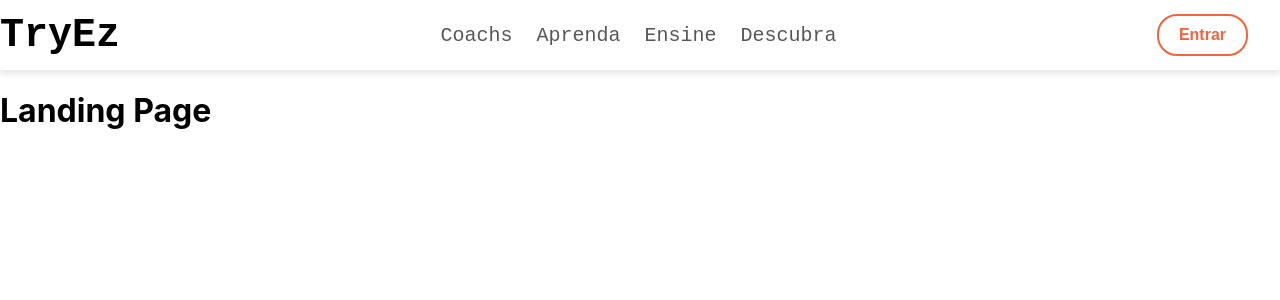
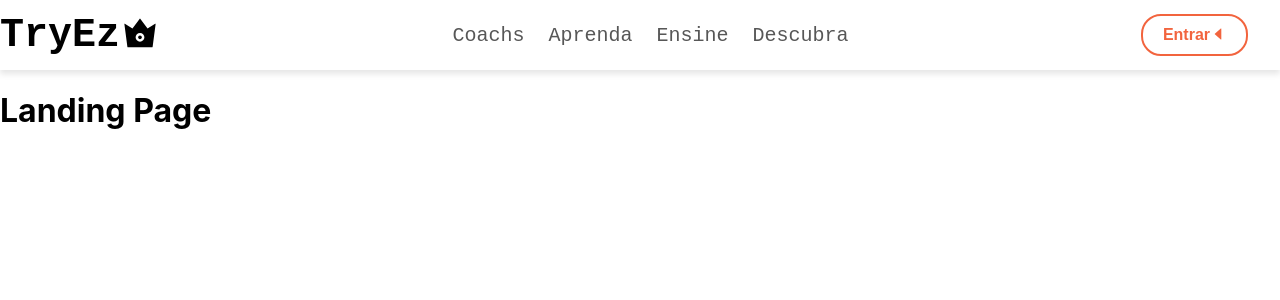
Before and after one commit to oddcaio/plataforma-tryez, a React (Create React App) app: page / in a window 1280 px wide. Shown: the top 300 px of the page. Built offline with nearby package versions, Linux system fonts and the light colour scheme; the HTML template or start-up script is replaced by a standard one; a web font is replaced by a local one.

Commit message:
icons added

```diff
--- a/src/components/header/Header.css
+++ b/src/components/header/Header.css
@@ -15,7 +15,8 @@
   margin: 0;
   font-family: 'Kode Mono', monospace;
   font-size: 40px;
-  color: #000;
+  color: #000000;
+  display: flex;
 }
 
 .header > nav {
@@ -53,6 +54,7 @@
   font-weight: bold;
   transition: transform .2s ease;
   font-family: 'League Spartan', sans-serif;
+  display: flex;
 }
 
 .btn-login:hover {
--- a/src/components/header/Header.js
+++ b/src/components/header/Header.js
@@ -1,10 +1,14 @@
 import { Link } from "react-router-dom";
 import './Header.css';
+import { AiFillCrown } from "react-icons/ai";
+import { AiFillCaretLeft } from "react-icons/ai";
 
 function Header() {
   return (
     <header className="header">
-      <h1 className="logo">TryEz</h1>
+      <h1 className="logo">TryEz
+        <AiFillCrown />
+      </h1>
       <nav>
         <ul className="nav-list">
           <li><Link to="/coachs">Coachs</Link></li>
@@ -15,6 +19,7 @@ function Header() {
       </nav>
       <Link to="/login" className="btn-login">
         Entrar
+        <AiFillCaretLeft />
       </Link>
     </header>
   );
```
